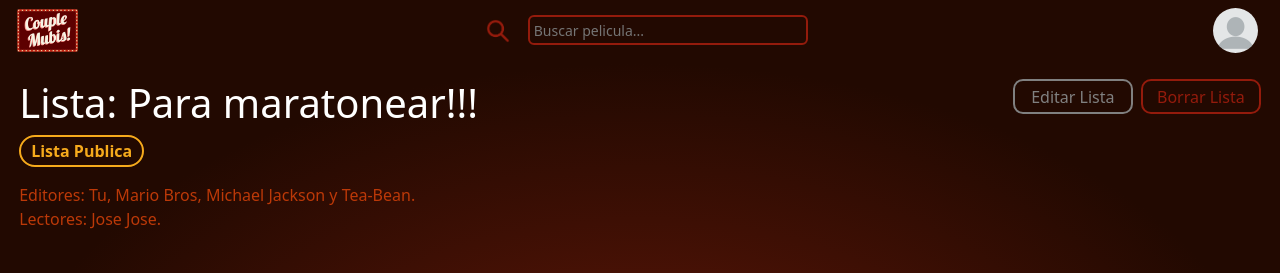
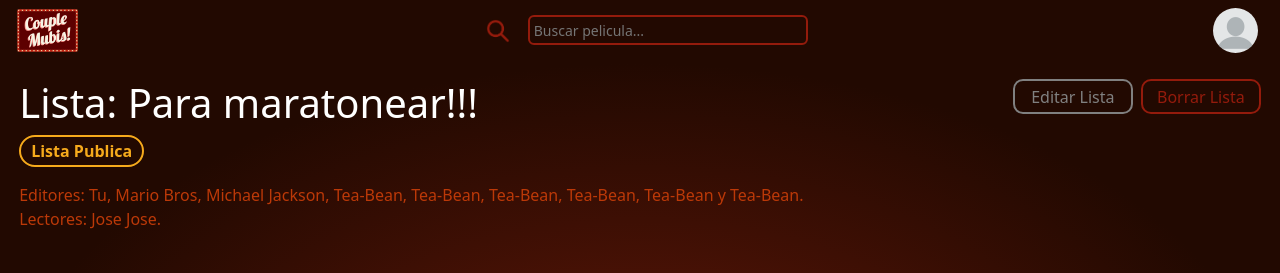
Before and after one commit to umbrisSeal/Couple-Mubis, a React (Vite) app: page /lista/1 in a window 1280 px wide. Shown: the top 273 px of the page. Built offline with nearby package versions, Linux system fonts and the light colour scheme.

Commit message:
Added version for VentanaEmergente to manage user autority.

```diff
--- a/src/App.jsx
+++ b/src/App.jsx
@@ -70,6 +70,11 @@ function App() {
                 {id: '12RFGTH', nombre: 'Mario Bros', imgPerfil: 'anonimo.png'},
                 {id: '1GT67LO', nombre: 'Michael Jackson', imgPerfil: 'anonimo.png'},
                 {id: 'GKBIE90', nombre: 'Tea-Bean', imgPerfil: 'anonimo.png'},
+                {id: 'GKBIE90', nombre: 'Tea-Bean', imgPerfil: 'anonimo.png'},
+                {id: 'GKBIE90', nombre: 'Tea-Bean', imgPerfil: 'anonimo.png'},
+                {id: 'GKBIE90', nombre: 'Tea-Bean', imgPerfil: 'anonimo.png'},
+                {id: 'GKBIE90', nombre: 'Tea-Bean', imgPerfil: 'anonimo.png'},
+                {id: 'GKBIE90', nombre: 'Tea-Bean', imgPerfil: 'anonimo.png'},
             ],
             lectores: [
                 {id: 'EGGRGTA', nombre: 'Jose Jose', imgPerfil: 'anonimo.png'},
--- a/src/components/Boton.jsx
+++ b/src/components/Boton.jsx
@@ -58,7 +58,7 @@ function Boton(props) {
         perfilBorrar: <button type='submit' className='perfil-boton perfil-boton-rojo negritas'> {props.mensaje || 'Mensaje no definido.'} </button>,
         listaEditar: <Fragment>
             <button type='button' className='boton-lista lista-gris' onClick={handleVentanaEmergente} > Editar Lista </button>
-            {mostrarVentana ? <VentanaEmergente colaboradoresReorganizados={props.colaboradoresReorganizados} version='editarLista' handleBotonCancelar={handleVentanaEmergente} />
+            {mostrarVentana ? <VentanaEmergente colaboradoresReorganizados={props.colaboradoresReorganizados} version='editarLista' handleBotonCancelar={handleVentanaEmergente} actualizarColaboradores={props.actualizarColaboradores} />
             : ''}
             {/* */}
         </Fragment>,
--- a/src/components/VentanaEmergente.jsx
+++ b/src/components/VentanaEmergente.jsx
@@ -3,20 +3,14 @@ import '../styles/VentanaEmergente.css'
 import Boton from './Boton'
 import { copiarObjeto } from '../assets/js/copiarObjeto.js';
 
-function VentanaEmergente({version, handleBotonCancelar, nombrePelicula, handleBotonAceptar, indexPelicula, colaboradoresReorganizados}) {
+function VentanaEmergente({version, handleBotonCancelar, nombrePelicula, handleBotonAceptar, indexPelicula, colaboradoresReorganizados, actualizarColaboradores}) {
     const ventanaRef = useRef(null);
     const [mostrarAgregarUsuarios, setMostrarAgregarUsuarios] = useState(false);
     const [colaboradores, setColaboradores] = useState([]);
 
-    //console.log(colaboradoresReorganizados);
-
     useEffect(() => {
         setColaboradores(copiarObjeto(colaboradoresReorganizados));
     }, []);
-
-    useEffect(() => {
-        console.log(colaboradores);
-    }, [colaboradores])
 
     useEffect(() => {
         const handleClickAfuera = (event) => {
@@ -43,10 +37,6 @@ function VentanaEmergente({version, handleBotonCancelar, nombrePelicula, handleB
         handleBotonCancelar();
     }
 
-    const handleChangeColaboradores = () => {
-        // Actualiza la lista de colaboradores.
-    }
-
     const handleChangeAutoridad = (colaboradorIndex, nuevaAutoridad) => {
         // Actualiza la autoridad del colaborador seleccionado.
         // Verificar que el PROP original no ha sido afectado! y solo se cambio nuestro state.
@@ -59,6 +49,9 @@ function VentanaEmergente({version, handleBotonCancelar, nombrePelicula, handleB
         // Enviar la solicitud HTTP para actualizar la base de datos.
         // Actualizar tambien los datos actuales.
         // Esto se debe de hacer en el componente VerLista.
+        if(actualizarColaboradores) {
+            actualizarColaboradores(colaboradores);
+        }
         handleBotonCancelar();
     }
 
--- a/src/pages/VerLista.jsx
+++ b/src/pages/VerLista.jsx
@@ -30,6 +30,15 @@ function VerLista() {
         navegador('/home');
     }
 
+    const actualizarColaboradores = (nuevosColaboradoresReorganizados) => {
+        // Re-organizar los colaboradores y mandar la solicitud HTTP, tambien actualizar
+        // nuestro state (crear uno nuevo para el loader.);
+        console.log('autoridad original', colaboradoresReorganizados);
+        console.log('nueva autoridad', nuevosColaboradoresReorganizados);
+
+        console.log("Ser o no ser... aniquilado!");
+    }
+
     const reorganizarColaboradores = (editores, lectores) => {
         // Toma 2 arreglos de objetos con los datos de los editores y lectores. Devuelve un solo arrelgo.
         const nuevosEditores = editores.map((editor) => {
@@ -55,7 +64,7 @@ function VerLista() {
                         <p className='vista-lista-privacidad'> {datosLista.esPublica ? 'Lista Publica' : 'Lista Privada'} </p>
                     </div>
                     <div className={`vista-lista-botones ${datosLista.autoridad == 3 ? '' : 'ocultar'}`}>
-                        <Boton version='listaEditar' colaboradoresReorganizados={colaboradoresReorganizados} />
+                        <Boton version='listaEditar' colaboradoresReorganizados={colaboradoresReorganizados} actualizarColaboradores={actualizarColaboradores} />
                         <Boton version='listaBorrar' aceptar={handleBorrarLista} />
                         {/* Crear ventanas emergentes. */}
                     </div>
```
